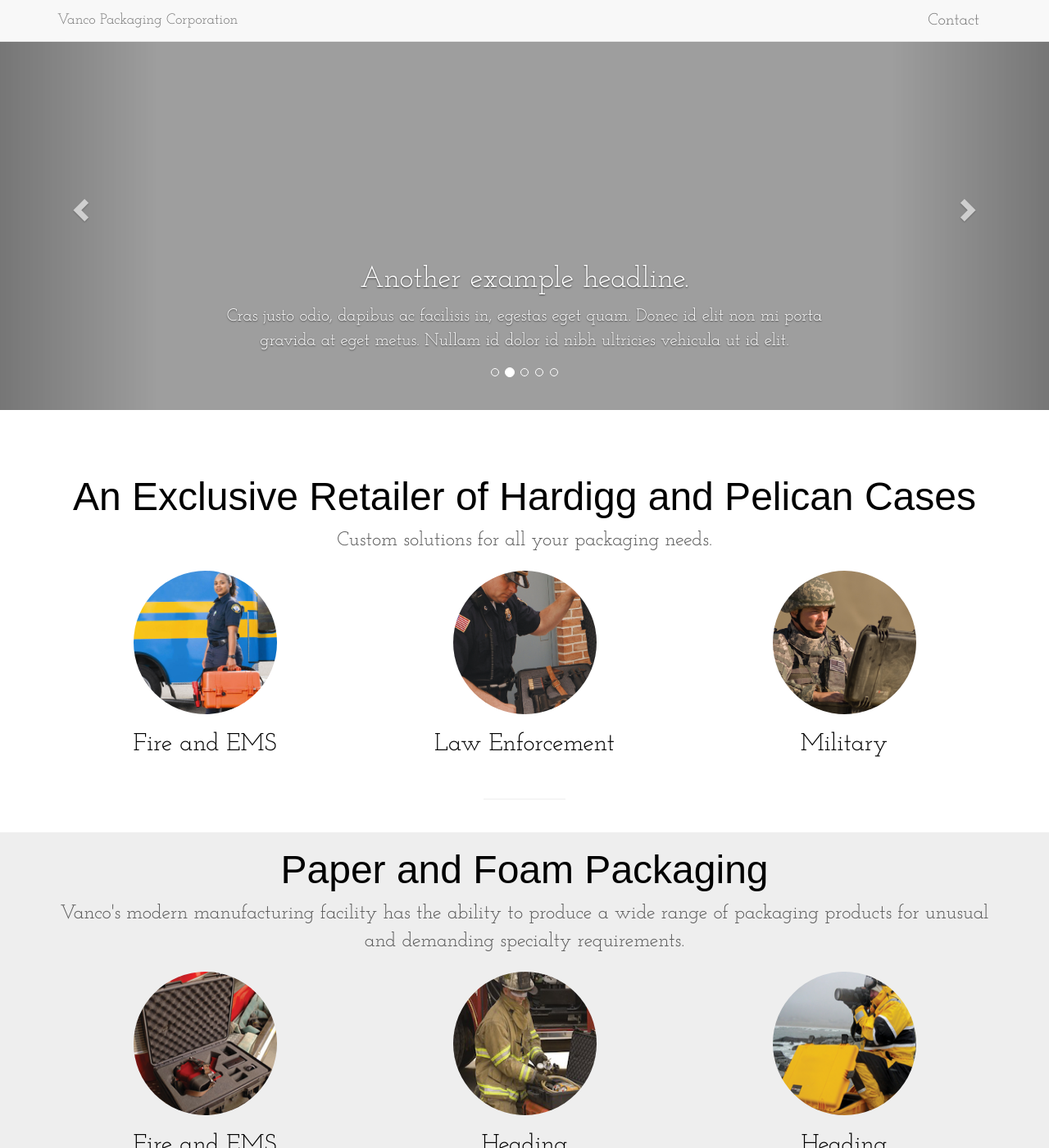
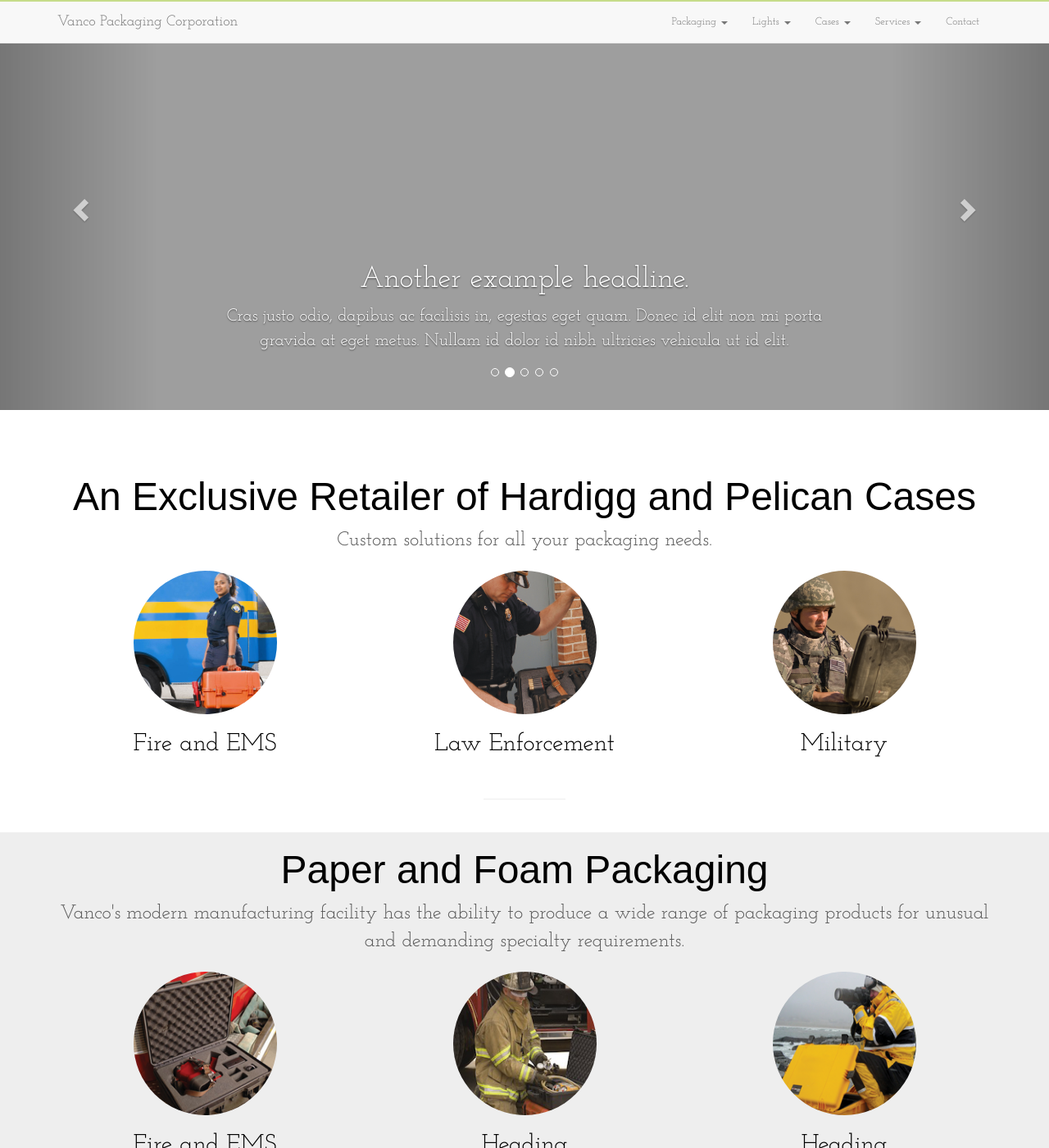
Before and after one commit to vancopackaging/vancopackaging.github.io, a Jekyll site: the page built from index.html, in a window 1280 px wide and 1400 px high. Shown: the whole window at 82% size. Built offline with Jekyll 4.4.1, drawn with Linux system fonts in a browser that asks for light colours; nearby versions of some CDN libraries; some web fonts are replaced; Markdown is read by kramdown in place of the engine named in the settings.

Commit message:
Add dropdowns to navbar

```diff
--- a/_includes/navbar.html
+++ b/_includes/navbar.html
@@ -1,4 +1,5 @@
 <nav class="navbar navbar-default navbar-fixed-top" role="navigation">
+    <div style="background-color:#C6DC8A;height:2px;width:100%"></div>
     <div class="container">
         <div class="navbar-header">
             <button type="button" class="navbar-toggle" data-toggle="collapse" data-target=".navbar-ex1-collapse">
@@ -13,10 +14,74 @@
         <!-- Collect the nav links, forms, and other content for toggling -->
         <div class="collapse navbar-collapse navbar-right navbar-ex1-collapse">
             <ul class="nav navbar-nav">
-                <li><a href="{{ site.baseurl }}support/"></a></li>
-                <li><a href="{{ site.baseurl }}privacy/"></a></li>
-                <li><a href="{{ site.baseurl }}press/"></a></li>
-                <li><a href="mailto:office@vancopackaging.com">Contact</a>
+
+             <!-- Pelican/Hardigg Dropdown -->
+             <li class="dropdown">
+                	<a href="#" class="dropdown-toggle" data-toggle="dropdown" role="button" aria-expanded="false">Packaging <span class="caret"></span></a>
+	                <ul class="dropdown-menu" role="menu">
+    	            	<li><a href="{{ site.baseurl }}support/">Cases</a></li>
+	    	            <li><a href="{{ site.baseurl }}privacy/">Lights</a></li>
+		                <li><a href="{{ site.baseurl }}privacy/">Foam</a></li>
+    		            <li><a href="{{ site.baseurl }}privacy/">Corrugated</a></li>
+    		    	</ul>
+              </li>
+
+              <!-- Lights Dropdown -->
+             <li class="dropdown">
+                	<a href="#" class="dropdown-toggle" data-toggle="dropdown" role="button" aria-expanded="false">Lights <span class="caret"></span></a>
+	                <ul class="dropdown-menu" role="menu">
+						<li><a href="/progear" title="Remote Area Lights">Pelican ProGear&trade;</a></li>
+						<li><a href="/military" title="Military &amp; Government">Military &amp; Government</a></li>
+
+        	        	<li class="divider"></li>
+            	      	<li class="dropdown-header">Remote Area Lights</li>
+						<li><a href="/lights_category_aalg.php?ProGear=%" title="Remote Area Lights">Remote Area Lights</a></li>
+						<li><a href="/9430IR" title="9430IR Remote Area Lighting System">9430IR Remote Area Lighting System</a></li>
+						<li><a href="/9435" title="9435 Remote Area Lighting System">9435 Remote Area Lighting System</a></li>
+						<li><a href="/9500" title="9500 Shelter Lighting System">9500 Shelter Lighting System</a></li>
+
+        	        	<li class="divider"></li>
+            	      	<li class="dropdown-header">Flashlights</li>
+						<li><a href="/lights_category.php?Category=Personal+Small+Lights" title="Personal Small Lights"> Personal Small Lights</a></li>
+						<li><a href="/lights_category.php?Category=Personal+Medium+Lights" title="Personal Medium Lights">Personal Medium Lights</a></li>
+						<li><a href="/lights_category.php?Category=Personal+Large+Lights" title="Personal Large Lights">Personal Large Lights</a></li>
+						<li><a href="/lights_category.php?Category=Tactical+Lights" title="Tactical Lights">Tactical Lights</a></li>
+						<li><a href="/lights_category.php?Category=Headlights" title="Headlights">Headlights</a></li>
+						<li><a href="/lights_category.php?Category=Right+Angle+Lights" title="Right Angle Lights">Right Angle Lights</a></li>
+						<li><a href="/lights_category.php?Category=Dive+Lights" title="Dive Lights">Dive Lights</a></li>
+						<li><a href="/lights_category.php?Category=Specialty+Lights" title="Specialty Lights">Specialty Lights</a></li>
+
+	                </ul>
+              </li>
+
+             <!-- Protective Packaging Dropdown -->
+             <li class="dropdown">
+                	<a href="#" class="dropdown-toggle" data-toggle="dropdown" role="button" aria-expanded="false">Cases <span class="caret"></span></a>
+	                <ul class="dropdown-menu" role="menu">
+    	            	<li><a href="{{ site.baseurl }}support/">Cases</a></li>
+	    	            <li><a href="{{ site.baseurl }}privacy/">Lights</a></li>
+		                <li><a href="{{ site.baseurl }}privacy/">Foam</a></li>
+    		            <li><a href="{{ site.baseurl }}privacy/">Corrugated</a></li>
+
+        	        	<li class="divider"></li>
+            	      	<li class="dropdown-header">Protective</li>
+                	  	<li><a href="#">Separated link</a></li>
+                  		<li><a href="#">One more separated link</a></li>
+	                </ul>
+              </li>
+
+        	 <!-- Beacon Case Dropdown -->
+             <li class="dropdown">
+                	<a href="#" class="dropdown-toggle" data-toggle="dropdown" role="button" aria-expanded="false">Services <span class="caret"></span></a>
+	                <ul class="dropdown-menu" role="menu">
+    	            	<li><a href="{{ site.baseurl }}support/">Design Consulting </a></li>
+	    	            <li><a href="{{ site.baseurl }}privacy/">Case Proximity Solutions </a></li>
+		                <li><a href="{{ site.baseurl }}privacy/">Inventory Management </a></li>
+	                </ul>
+              </li>
+
+        	<li><a href="mailto:office@vancopackaging.com">Contact</a>
+
                 </li>
             </ul>
         </div>
--- a/_layouts/home.html
+++ b/_layouts/home.html
@@ -151,11 +151,11 @@
 
 
 
-<div class="background" style="background-color:#FFcc00">
+<!-- --------------------------------------------------------------------------------- -->
+<!-- FOAM -->
+<!-- --------------------------------------------------------------------------------- -->
+<div class="background" style="background-color:#A6CAE4">
 <div class="container marketing">
-
-<!-- Wrap the rest of the page in another container to center all the content. -->
-
     <h1 class='headline'>Protective Foam Devices</h1>
     <p class="lead">Vanco has extensive expertise in providing engineered foam protective products utilizing the latest materials technology has provided. From die cut foam blocks to "foam-in-place" techniques, our design staff has the expertise founded on decades of providing engineered solutions for storing and shipping fragile products. We fabricated foam pads using polyurethane, polyethylene, and polypropylene materials in differing densities and material combinations.</p>
 
@@ -179,16 +179,20 @@
     <hr class="half-rule">
 </div>
 </div>
+<!-- --------------------------------------------------------------------------------- -->
+<!-- --------------------------------------------------------------------------------- -->
+
 
 
 <!-- Marketing messaging and featurettes
  ================================================== -->
 <!-- START THE FEATURETTES -->
+<div class="background" style="background-color:#FFFDFF;">
 <div class="container marketing">
 <hr class="featurette-divider">
 
 <div class="row featurette">
-    <div class="col-md-7" style='background-color:red'>
+    <div class="col-md-7"'>
         <h2 class="featurette-heading">Protective Foam Devices<span class="text-muted"></span></h2>
         <p class="lead">Vanco has extensive expertise in providing engineered foam protective products utilizing the latest materials technology has provided. From die cut foam blocks to "foam-in-place" techniques, our design staff has the expertise founded on decades of providing engineered solutions for storing and shipping fragile products. We fabricated foam pads using polyurethane, polyethylene, and polypropylene materials in differing densities and material combinations.</p>
     </div>
@@ -196,8 +200,12 @@
         <img class="featurette-image img-responsive" src="{{ site.baseurl }}public/images/photographer_beach_small.png" alt="Generic placeholder image">
             </div>
 </div>
+</div>
+</div> <!-- /background -->
 
 <!-- --------------------------------------------------------------------------------- -->
+<div class="background">
+<div class="container marketing">
 <hr class="featurette-divider">
 
 <div class="row featurette">
@@ -209,9 +217,16 @@
         <p class="lead">Vanco is one of the few manufacturers of corrugated singleface rolls, sheets tubes, and other specialties located in the midwest market. These time tested materials have maintained thier value as an attractive and cost effective wrapping and cushioning grade of corrugated paper. This product is normally sold in rolls of 250 feet in a wide variety of widths, many of which are in stock for next day delivery. In addition, custom sizes are readily available with short lead times. Vanco also uses singleface corrugated in producing custom designed build-up blocks, pads and assemblies. One of these labor savings devices can often replace five or more scored sheets, die cuts, and other interior components that have to be folded and often taped or glued to maintain thier shape. Our engineers can provide specific details on how we may save you time and money by using corrugated build-up products.</p>
     </div>
 </div>
+</div>
+</div>
+
+
 
 <!-- --------------------------------------------------------------------------------- -->
+<!-- --------------------------------------------------------------------------------- -->
 <hr class="featurette-divider">
+<div class="background" style="background-color:#C6DC8A">
+<div class="container marketing">
 
 <div class="row featurette">
     <div class="col-md-7">
@@ -224,6 +239,12 @@
         <img class="featurette-image img-responsive" data-src="holder.js/500x500/auto" alt="Generic placeholder image">
             </div>
 </div>
+
+</div>
+</div>
+<!-- --------------------------------------------------------------------------------- -->
+<!-- --------------------------------------------------------------------------------- -->
+
 
 <hr class="featurette-divider">
 
--- a/public/css/vanco.css
+++ b/public/css/vanco.css
@@ -55,6 +55,20 @@
   width: auto;
 }
 
+/* Shrink the navbar text a bit */
+.navbar-nav>li>a {
+  font-size:1.3rem;
+}
+.navbar-nav>li>.dropdown-menu {
+ background-color:#f0f0f0;
+ }
+
+.dropdown-header {
+ font-size:1.2rem;
+ color:#4da4d8;
+ font-weight:bold;
+ text-transform:uppercase;
+}
 
 /* CUSTOMIZE THE CAROUSEL
 -------------------------------------------------- */
@@ -139,8 +153,6 @@
 
 /* Medium Screen */
 @media (min-width: 320px) {
-
-
 }
 
 /* Medium Screen */
@@ -156,6 +168,7 @@
   .featurette-heading {
     font-size: 50px;
   }
+
 }
 
 /* Big screen */
```
Also changed, not shown: README.md.
